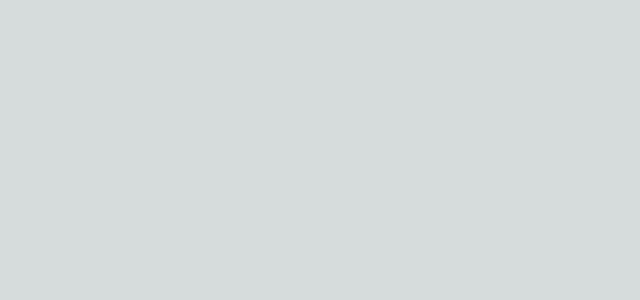
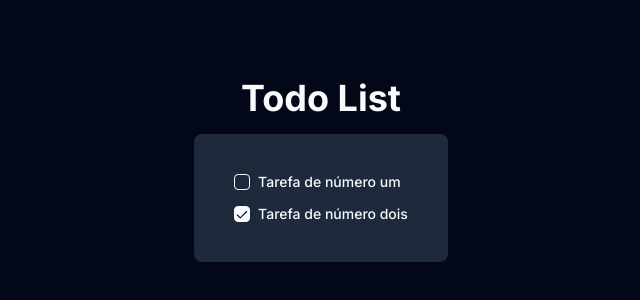
Before and after one commit to ryansldev/todo-app-web, a Next.js app: page / in a window 1280 px wide. Shown: the part 230-530 px from the top of the page, without its empty margins (319-959 px from the left). Built offline with nearby package versions, Linux system fonts and the light colour scheme.

Commit message:
feat: add basic layout

```diff
--- a/app/globals.css
+++ b/app/globals.css
@@ -2,32 +2,68 @@
 @tailwind components;
 @tailwind utilities;
 
-:root {
-  --foreground-rgb: 0, 0, 0;
-  --background-start-rgb: 214, 219, 220;
-  --background-end-rgb: 255, 255, 255;
-}
+@layer base {
+  :root {
+    --background: 0 0% 100%;
+    --foreground: 222.2 84% 4.9%;
+    --card: 0 0% 100%;
+    --card-foreground: 222.2 84% 4.9%;
+    --popover: 0 0% 100%;
+    --popover-foreground: 222.2 84% 4.9%;
+    --primary: 222.2 47.4% 11.2%;
+    --primary-foreground: 210 40% 98%;
+    --secondary: 210 40% 96.1%;
+    --secondary-foreground: 222.2 47.4% 11.2%;
+    --muted: 210 40% 96.1%;
+    --muted-foreground: 215.4 16.3% 46.9%;
+    --accent: 210 40% 96.1%;
+    --accent-foreground: 222.2 47.4% 11.2%;
+    --destructive: 0 84.2% 60.2%;
+    --destructive-foreground: 210 40% 98%;
+    --border: 214.3 31.8% 91.4%;
+    --input: 214.3 31.8% 91.4%;
+    --ring: 222.2 84% 4.9%;
+    --radius: 0.5rem;
+    --chart-1: 12 76% 61%;
+    --chart-2: 173 58% 39%;
+    --chart-3: 197 37% 24%;
+    --chart-4: 43 74% 66%;
+    --chart-5: 27 87% 67%;
+  }
 
-@media (prefers-color-scheme: dark) {
-  :root {
-    --foreground-rgb: 255, 255, 255;
-    --background-start-rgb: 0, 0, 0;
-    --background-end-rgb: 0, 0, 0;
+  .dark {
+    --background: 222.2 84% 4.9%;
+    --foreground: 210 40% 98%;
+    --card: 222.2 84% 4.9%;
+    --card-foreground: 210 40% 98%;
+    --popover: 222.2 84% 4.9%;
+    --popover-foreground: 210 40% 98%;
+    --primary: 210 40% 98%;
+    --primary-foreground: 222.2 47.4% 11.2%;
+    --secondary: 217.2 32.6% 17.5%;
+    --secondary-foreground: 210 40% 98%;
+    --muted: 217.2 32.6% 17.5%;
+    --muted-foreground: 215 20.2% 65.1%;
+    --accent: 217.2 32.6% 17.5%;
+    --accent-foreground: 210 40% 98%;
+    --destructive: 0 62.8% 30.6%;
+    --destructive-foreground: 210 40% 98%;
+    --border: 217.2 32.6% 17.5%;
+    --input: 217.2 32.6% 17.5%;
+    --ring: 212.7 26.8% 83.9%;
+    --chart-1: 220 70% 50%;
+    --chart-2: 160 60% 45%;
+    --chart-3: 30 80% 55%;
+    --chart-4: 280 65% 60%;
+    --chart-5: 340 75% 55%;
   }
 }
 
-body {
-  color: rgb(var(--foreground-rgb));
-  background: linear-gradient(
-      to bottom,
-      transparent,
-      rgb(var(--background-end-rgb))
-    )
-    rgb(var(--background-start-rgb));
-}
-
-@layer utilities {
-  .text-balance {
-    text-wrap: balance;
+@layer base {
+  * {
+    @apply border-border;
+  }
+  body {
+    @apply bg-background text-foreground;
   }
 }
--- a/app/layout.tsx
+++ b/app/layout.tsx
@@ -15,7 +15,7 @@ export default function RootLayout({
   children: React.ReactNode;
 }>) {
   return (
-    <html lang="en">
+    <html lang="en" className="dark">
       <body className={inter.className}>{children}</body>
     </html>
   );
--- a/app/page.tsx
+++ b/app/page.tsx
@@ -1,6 +1,22 @@
+import { Task } from "@/components/task/task";
+import { TaskList } from "@/components/task/task-list";
+
 export default function Home() {
   return (
-    <main>
+    <main className="text-center flex flex-col items-center justify-center min-h-screen">
+      <h1 className="text-4xl font-bold mb-4">Todo List</h1>
+      <TaskList>
+        <Task
+          id={"1"}
+          title="Tarefa de número um"
+          done={false}
+        />
+        <Task
+          id={"2"}
+          title="Tarefa de número dois"
+          done={true}
+        />
+      </TaskList>
     </main>
   );
 }
--- /dev/null
+++ b/components/task/task-list.tsx
@@ -0,0 +1,13 @@
+interface TaskListProps {
+  children: React.ReactNode;
+}
+
+export function TaskList({
+  children
+}: TaskListProps) {
+  return (
+    <div className="flex flex-col items-start max-w-[300px] mx-auto gap-4 bg-slate-800 rounded-lg p-10">
+      {children}
+    </div>
+  )
+}
--- /dev/null
+++ b/components/task/task.tsx
@@ -0,0 +1,34 @@
+'use client';
+
+import { useState } from "react";
+import { Checkbox } from "../ui/checkbox";
+
+interface TaskProps {
+  id: string;
+  title: string;
+  done: boolean;
+}
+
+export function Task({
+  id,
+  title,
+  done,
+}: TaskProps) {
+  const [isDone, setIsDone] = useState(done)
+
+  async function onCheck() {
+    setIsDone(!isDone)
+  }
+
+  return (
+    <div className="flex items-center justify-center space-x-2">
+      <Checkbox id={id} checked={isDone} onCheckedChange={onCheck} />
+      <label
+        htmlFor={id}
+        className="text-sm font-medium leading-none peer-disabled:cursor-not-allowed peer-disabled:opacity-70"
+      >
+        {title}
+      </label>
+    </div>
+  )
+}
--- /dev/null
+++ b/components/ui/checkbox.tsx
@@ -0,0 +1,30 @@
+"use client"
+
+import * as React from "react"
+import * as CheckboxPrimitive from "@radix-ui/react-checkbox"
+import { Check } from "lucide-react"
+
+import { cn } from "@/lib/utils"
+
+const Checkbox = React.forwardRef<
+  React.ElementRef<typeof CheckboxPrimitive.Root>,
+  React.ComponentPropsWithoutRef<typeof CheckboxPrimitive.Root>
+>(({ className, ...props }, ref) => (
+  <CheckboxPrimitive.Root
+    ref={ref}
+    className={cn(
+      "peer h-4 w-4 shrink-0 rounded-sm border border-primary ring-offset-background focus-visible:outline-none focus-visible:ring-2 focus-visible:ring-ring focus-visible:ring-offset-2 disabled:cursor-not-allowed disabled:opacity-50 data-[state=checked]:bg-primary data-[state=checked]:text-primary-foreground",
+      className
+    )}
+    {...props}
+  >
+    <CheckboxPrimitive.Indicator
+      className={cn("flex items-center justify-center text-current")}
+    >
+      <Check className="h-4 w-4" />
+    </CheckboxPrimitive.Indicator>
+  </CheckboxPrimitive.Root>
+))
+Checkbox.displayName = CheckboxPrimitive.Root.displayName
+
+export { Checkbox }
--- /dev/null
+++ b/lib/utils.ts
@@ -0,0 +1,6 @@
+import { type ClassValue, clsx } from "clsx"
+import { twMerge } from "tailwind-merge"
+
+export function cn(...inputs: ClassValue[]) {
+  return twMerge(clsx(inputs))
+}
--- a/tailwind.config.ts
+++ b/tailwind.config.ts
@@ -1,20 +1,80 @@
-import type { Config } from "tailwindcss";
+import type { Config } from "tailwindcss"
 
-const config: Config = {
+const config = {
+  darkMode: ["class"],
   content: [
-    "./pages/**/*.{js,ts,jsx,tsx,mdx}",
-    "./components/**/*.{js,ts,jsx,tsx,mdx}",
-    "./app/**/*.{js,ts,jsx,tsx,mdx}",
-  ],
+    './pages/**/*.{ts,tsx}',
+    './components/**/*.{ts,tsx}',
+    './app/**/*.{ts,tsx}',
+    './src/**/*.{ts,tsx}',
+	],
+  prefix: "",
   theme: {
+    container: {
+      center: true,
+      padding: "2rem",
+      screens: {
+        "2xl": "1400px",
+      },
+    },
     extend: {
-      backgroundImage: {
-        "gradient-radial": "radial-gradient(var(--tw-gradient-stops))",
-        "gradient-conic":
-          "conic-gradient(from 180deg at 50% 50%, var(--tw-gradient-stops))",
+      colors: {
+        border: "hsl(var(--border))",
+        input: "hsl(var(--input))",
+        ring: "hsl(var(--ring))",
+        background: "hsl(var(--background))",
+        foreground: "hsl(var(--foreground))",
+        primary: {
+          DEFAULT: "hsl(var(--primary))",
+          foreground: "hsl(var(--primary-foreground))",
+        },
+        secondary: {
+          DEFAULT: "hsl(var(--secondary))",
+          foreground: "hsl(var(--secondary-foreground))",
+        },
+        destructive: {
+          DEFAULT: "hsl(var(--destructive))",
+          foreground: "hsl(var(--destructive-foreground))",
+        },
+        muted: {
+          DEFAULT: "hsl(var(--muted))",
+          foreground: "hsl(var(--muted-foreground))",
+        },
+        accent: {
+          DEFAULT: "hsl(var(--accent))",
+          foreground: "hsl(var(--accent-foreground))",
+        },
+        popover: {
+          DEFAULT: "hsl(var(--popover))",
+          foreground: "hsl(var(--popover-foreground))",
+        },
+        card: {
+          DEFAULT: "hsl(var(--card))",
+          foreground: "hsl(var(--card-foreground))",
+        },
+      },
+      borderRadius: {
+        lg: "var(--radius)",
+        md: "calc(var(--radius) - 2px)",
+        sm: "calc(var(--radius) - 4px)",
+      },
+      keyframes: {
+        "accordion-down": {
+          from: { height: "0" },
+          to: { height: "var(--radix-accordion-content-height)" },
+        },
+        "accordion-up": {
+          from: { height: "var(--radix-accordion-content-height)" },
+          to: { height: "0" },
+        },
+      },
+      animation: {
+        "accordion-down": "accordion-down 0.2s ease-out",
+        "accordion-up": "accordion-up 0.2s ease-out",
       },
     },
   },
-  plugins: [],
-};
-export default config;
+  plugins: [require("tailwindcss-animate")],
+} satisfies Config
+
+export default config
```
Also changed, not shown: package.json (+10 -4 lines), components.json (added), 1 other file (tests, documents, lock files or other folders).
